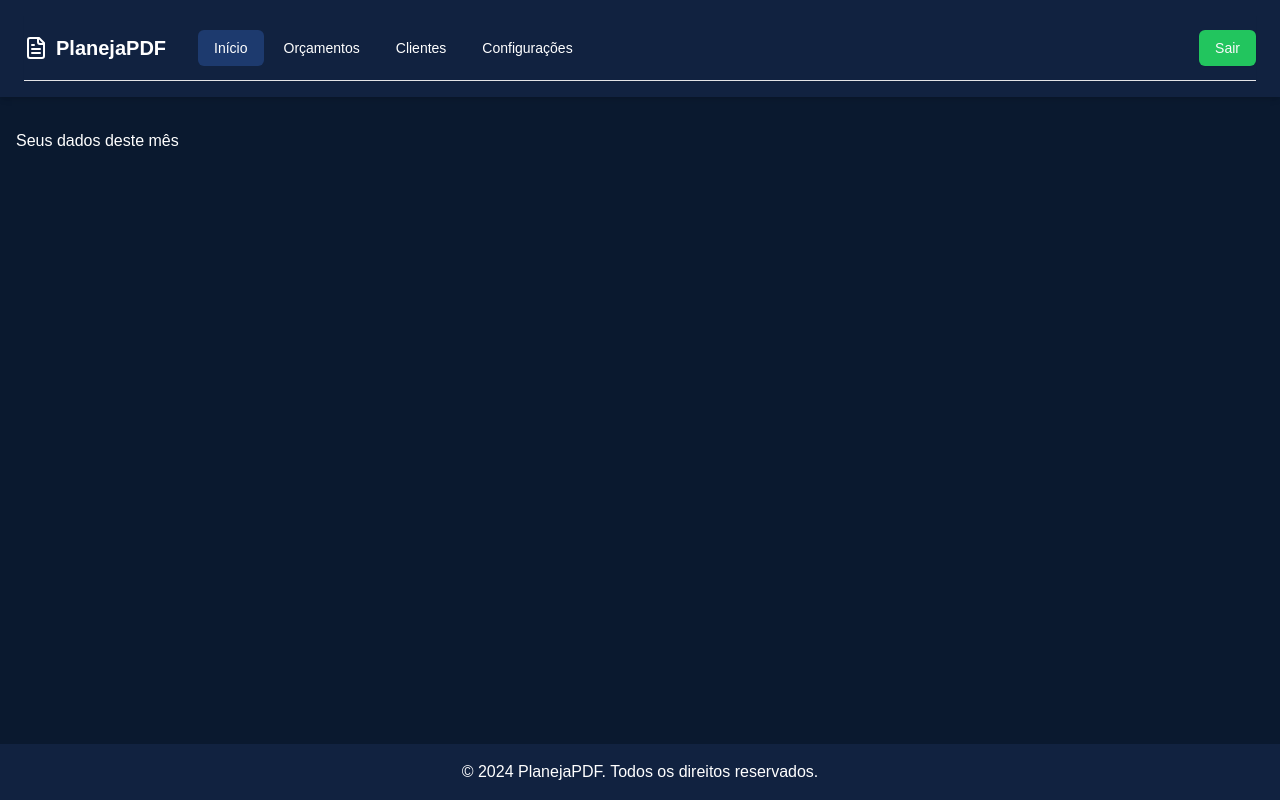
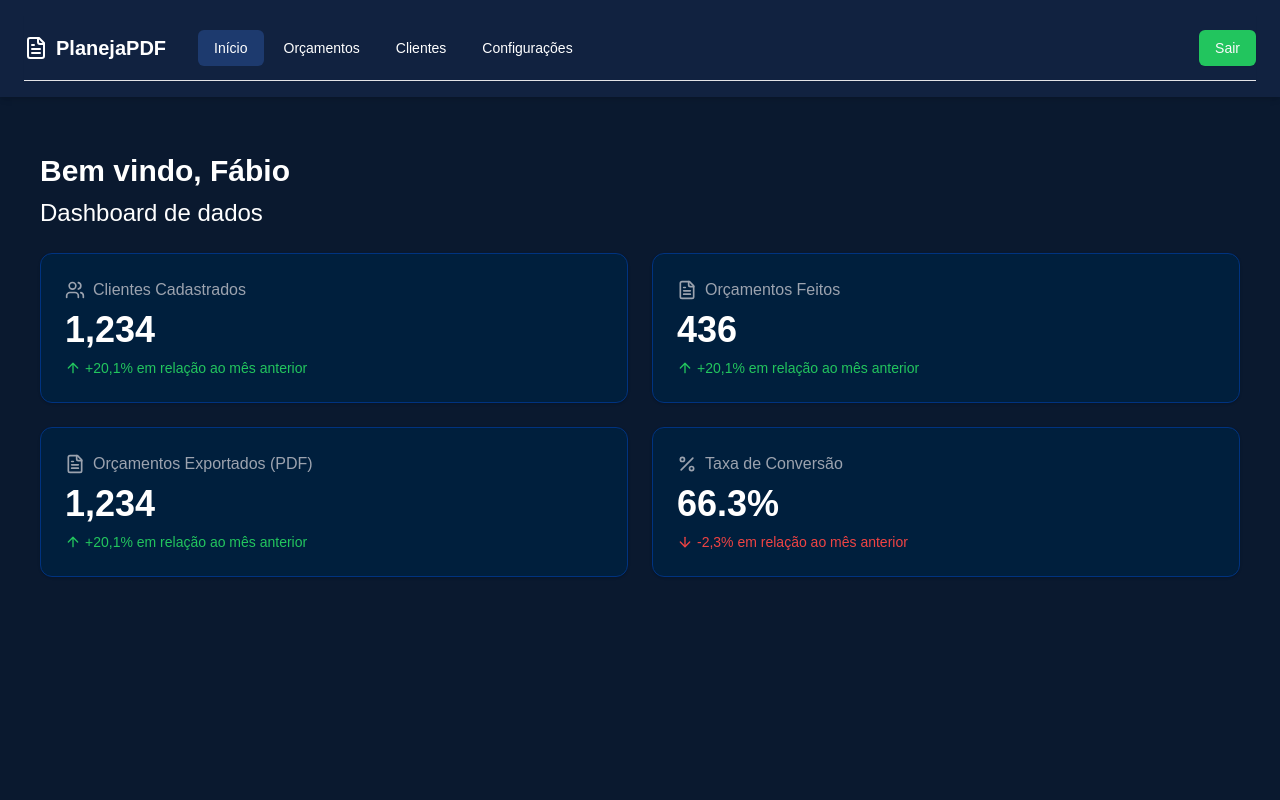
Before and after one commit to annaclaratxm/planeja-pdf, a Next.js app: page /client in a window 1280 px wide. Shown: the top 800 px of the page. Built offline with nearby package versions, Linux system fonts and the light colour scheme.

Commit message:
fix: front client n budget

```diff
--- a/src/app/client/budget/page.tsx
+++ b/src/app/client/budget/page.tsx
@@ -40,7 +40,7 @@ export default function BudgetPage() {
                     <input
                         type="search"
                         placeholder="Pesquisar cliente"
-                        className="w-full rounded-md bg-[#0a192f] py-3 pl-10 pr-4 text-sm text-white placeholder-gray-400 focus:outline-none focus:ring-2 focus:ring-[#0051FF]"
+                        className="w-full rounded-md bg-[#132236] py-3 pl-10 pr-4 text-sm text-white placeholder-gray-400 focus:outline-none focus:ring-2 focus:ring-[#0051FF]"
                     />
                 </div>
                 <div className="rounded-md bg-[#0a192f]">
--- a/src/app/client/page.tsx
+++ b/src/app/client/page.tsx
@@ -1,3 +1,83 @@
-export default function Dashboard() {
-    return <main>Seus dados deste mês</main>;
-  }
+import { Card, CardContent } from "@/components/ui/card"
+import { ArrowDown, ArrowUp, FileText, Percent, Users } from 'lucide-react'
+
+export default function DashboardPage() {
+  return (
+    <div className="w-full min-h-screen bg-[#0a192f]">
+
+
+      <main className="p-6 space-y-6">
+        <div className="space-y-2">
+          <h1 className="text-3xl font-bold text-white">Bem vindo, Fábio</h1>
+          <h2 className="text-2xl text-white">Dashboard de dados</h2>
+        </div>
+
+        <div className="grid grid-cols-1 md:grid-cols-2 gap-6">
+          <Card className="bg-[#001f3d] border-[#003380]">
+            <CardContent className="p-6">
+              <div className="flex items-center gap-2 text-gray-400">
+                <Users className="h-5 w-5" />
+                <span>Clientes Cadastrados</span>
+              </div>
+              <div className="mt-2">
+                <span className="text-4xl font-bold text-white">1,234</span>
+                <div className="flex items-center gap-1 mt-2 text-green-500">
+                  <ArrowUp className="h-4 w-4" />
+                  <span className="text-sm">+20,1% em relação ao mês anterior</span>
+                </div>
+              </div>
+            </CardContent>
+          </Card>
+
+          <Card className="bg-[#001f3d] border-[#003380]">
+            <CardContent className="p-6">
+              <div className="flex items-center gap-2 text-gray-400">
+                <FileText className="h-5 w-5" />
+                <span>Orçamentos Feitos</span>
+              </div>
+              <div className="mt-2">
+                <span className="text-4xl font-bold text-white">436</span>
+                <div className="flex items-center gap-1 mt-2 text-green-500">
+                  <ArrowUp className="h-4 w-4" />
+                  <span className="text-sm">+20,1% em relação ao mês anterior</span>
+                </div>
+              </div>
+            </CardContent>
+          </Card>
+
+          <Card className="bg-[#001f3d] border-[#003380]">
+            <CardContent className="p-6">
+              <div className="flex items-center gap-2 text-gray-400">
+                <FileText className="h-5 w-5" />
+                <span>Orçamentos Exportados (PDF)</span>
+              </div>
+              <div className="mt-2">
+                <span className="text-4xl font-bold text-white">1,234</span>
+                <div className="flex items-center gap-1 mt-2 text-green-500">
+                  <ArrowUp className="h-4 w-4" />
+                  <span className="text-sm">+20,1% em relação ao mês anterior</span>
+                </div>
+              </div>
+            </CardContent>
+          </Card>
+
+          <Card className="bg-[#001f3d] border-[#003380]">
+            <CardContent className="p-6">
+              <div className="flex items-center gap-2 text-gray-400">
+                <Percent className="h-5 w-5" />
+                <span>Taxa de Conversão</span>
+              </div>
+              <div className="mt-2">
+                <span className="text-4xl font-bold text-white">66.3%</span>
+                <div className="flex items-center gap-1 mt-2 text-red-500">
+                  <ArrowDown className="h-4 w-4" />
+                  <span className="text-sm">-2,3% em relação ao mês anterior</span>
+                </div>
+              </div>
+            </CardContent>
+          </Card>
+        </div>
+      </main>
+    </div>
+  )
+}
```
